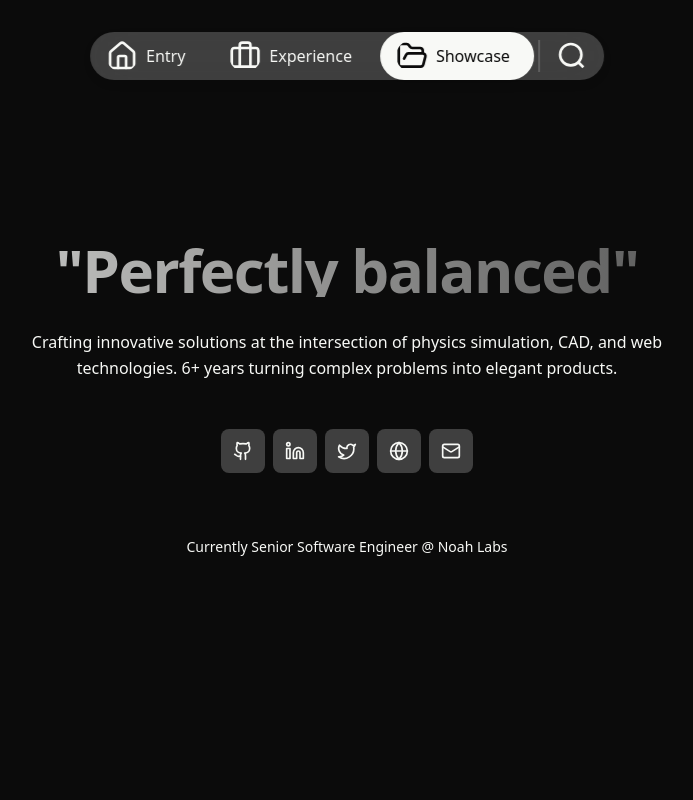
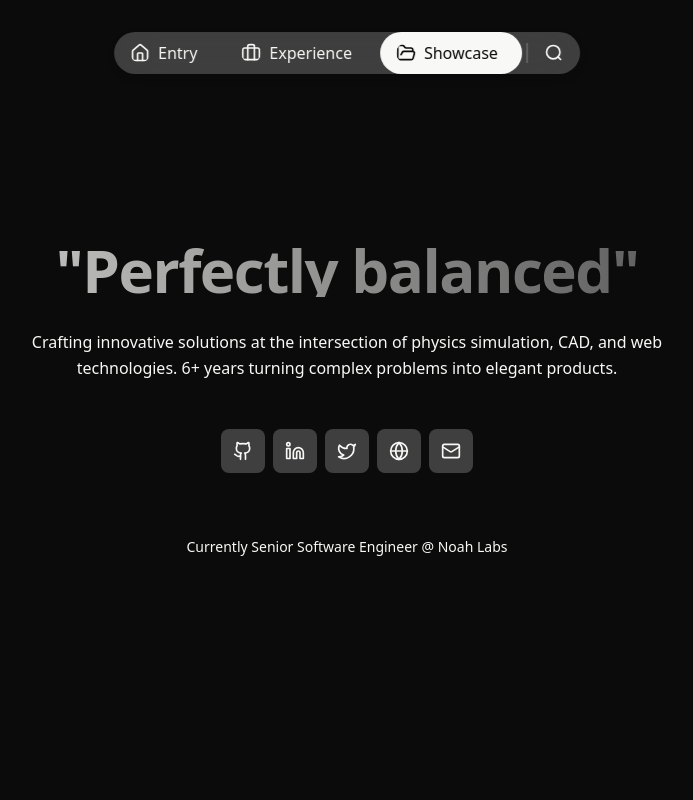
Before and after one commit to manoj-malviya-96/manoj-malviya-96, a Next.js app in the folder portfolio/: page / in a window 1280 px wide. Shown: the top 800 px of the page, without its empty margins (293-986 px from the left). Built offline with nearby package versions, Linux system fonts and the light colour scheme.

Commit message:
update names

```diff
--- a/portfolio/app/globals.css
+++ b/portfolio/app/globals.css
@@ -16,6 +16,7 @@
     --ease-default: cubic-bezier(0.4, 0, 0.2, 1);
     --animate-ripple: ripple 1s var(--ease-default);
 }
+
 
 /* Base styles */
 @layer base {
@@ -110,7 +111,7 @@
     }
 
     .icon {
-        @apply w-8 h-8 rounded-full;
+        @apply w-8 h-8 lg:w-5 lg:h-5 rounded-full;
     }
 
     /* Additional utility for icon scaling and glow */
```
